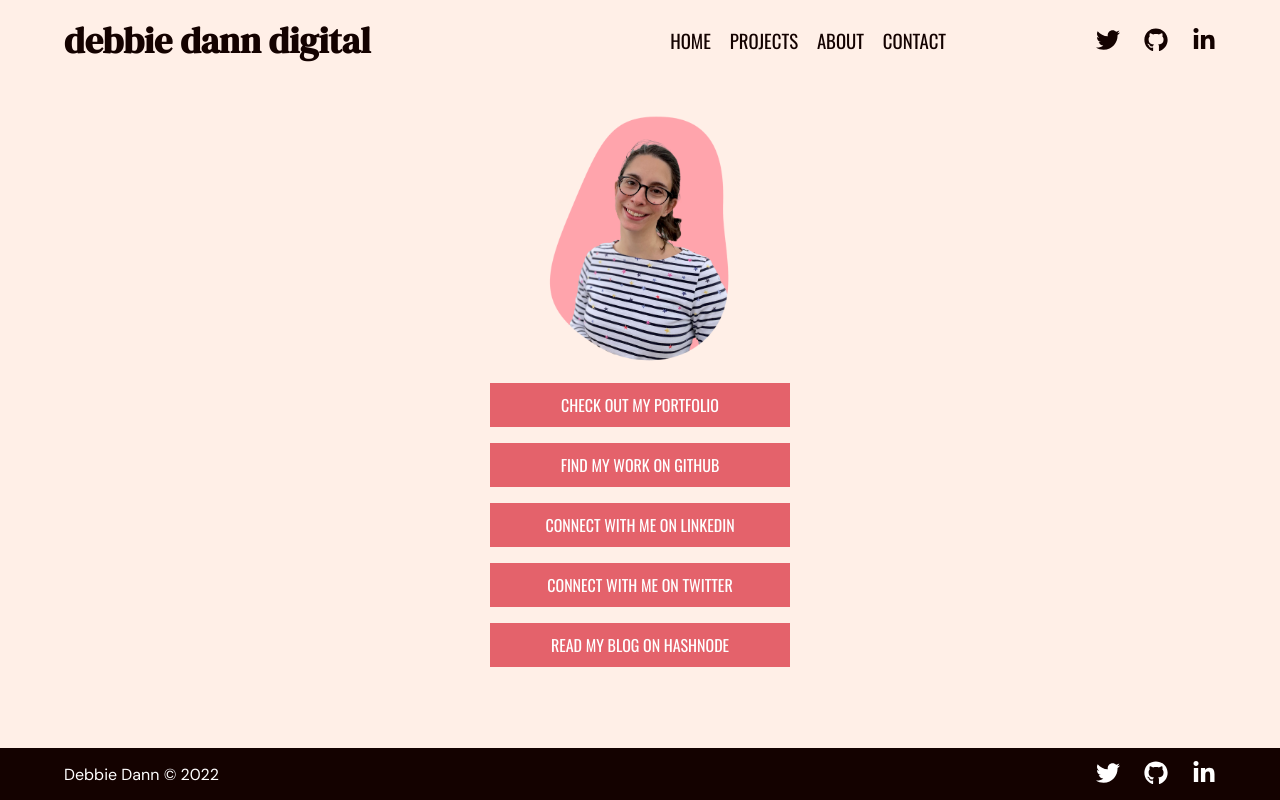
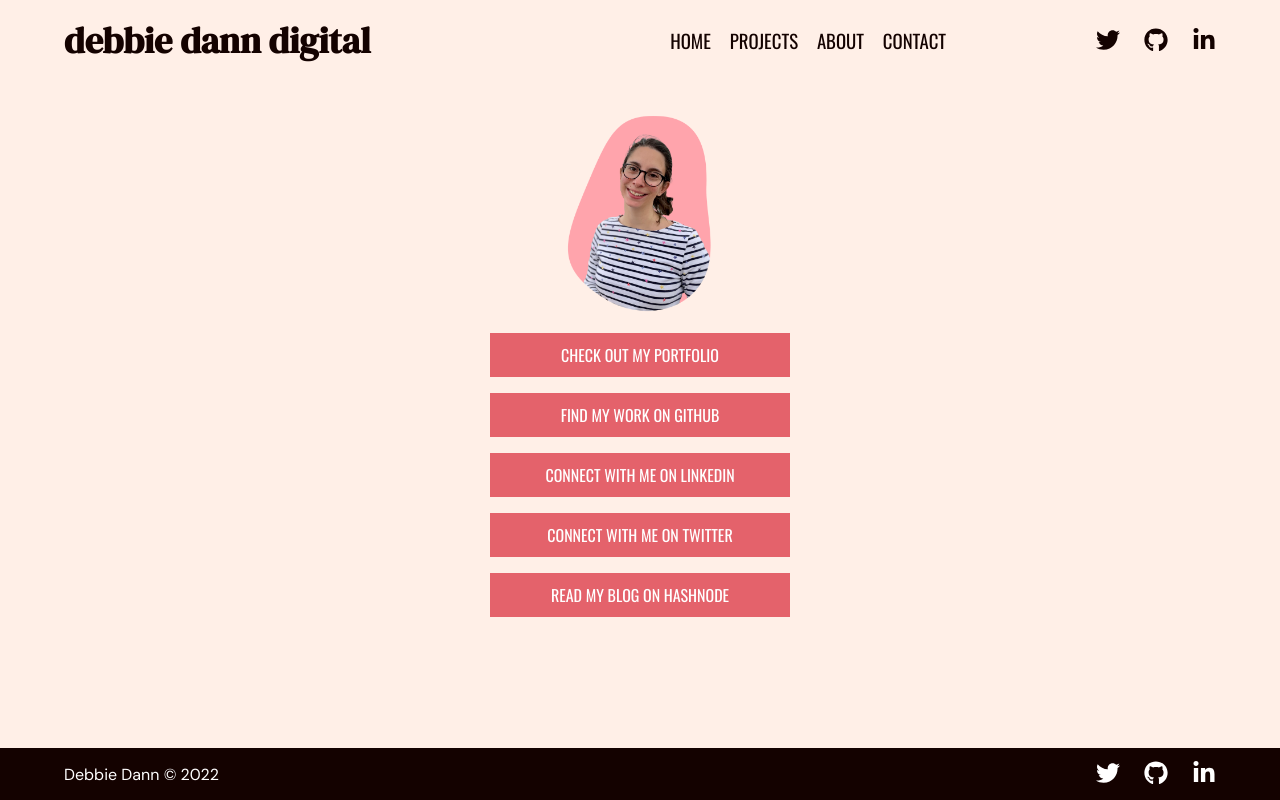
Before and after one commit to danndigital/debbie-portfolio-2021, a React (Create React App) app: page /linkpage in a window 1280 px wide. Built offline with nearby package versions, Linux system fonts and the light colour scheme.

Commit message:
fixed visited links

```diff
--- a/src/App.css
+++ b/src/App.css
@@ -865,11 +865,11 @@ display: block;
 
 .linkpage-section {
   max-width: 300px;
-  margin: 1em auto 3em;
+  margin: 1em auto;
   text-align: center;
 }
 
-.linkpage-links {
+.linkpage-section a, .linkpage-section a:visited {
   display: block;
   margin: 1em 0;
   padding: 0.5em 1.25em;
@@ -878,7 +878,7 @@ display: block;
   color: white;
 }
 
-.linkpage-links:hover {
+.linkpage-section a:hover {
   color: var(--black);
   background-color: var(--medium-pink);
   border: 2px solid var(--medium-pink);
@@ -887,6 +887,6 @@ display: block;
 }
 
 .linkpage-image {
-  height: 250px;
-  width: 190px;
+  height: 200px;
+  width: 152px;
 }
--- a/src/components/LinkPage.js
+++ b/src/components/LinkPage.js
@@ -44,7 +44,6 @@ const LinkPage = () => {
           <a
             key={index}
             href={links.url}
-            className="linkpage-links"
           >
             {links.copy}
           </a>
```
